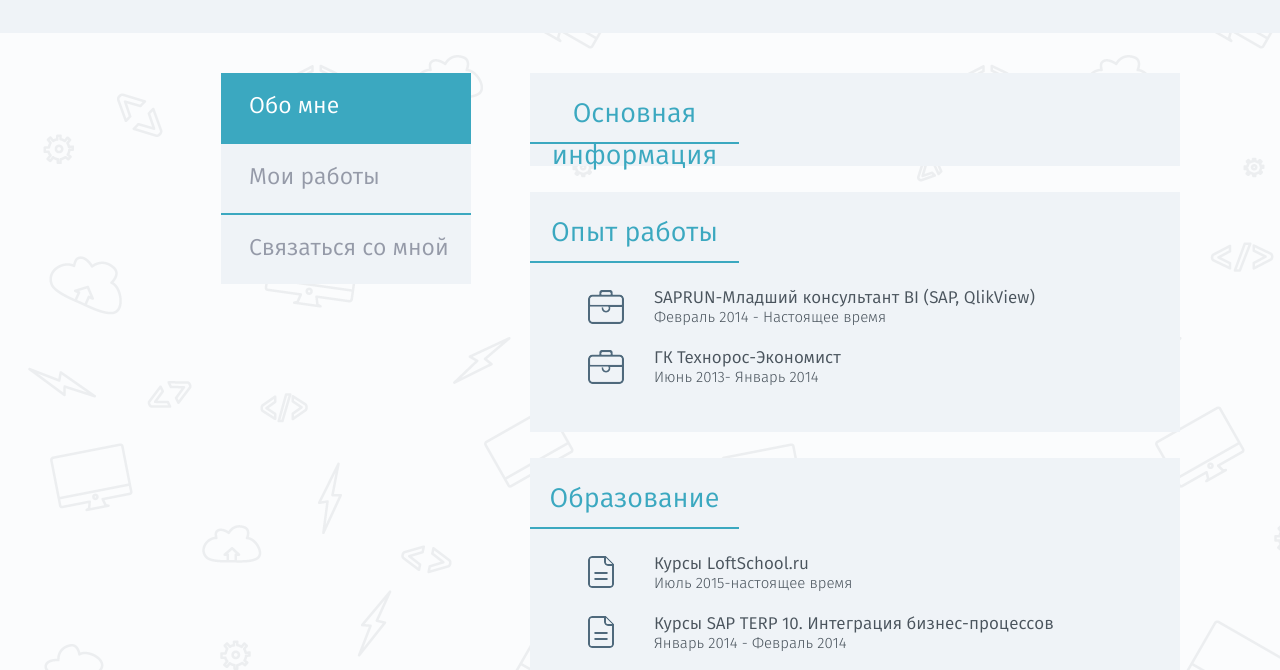
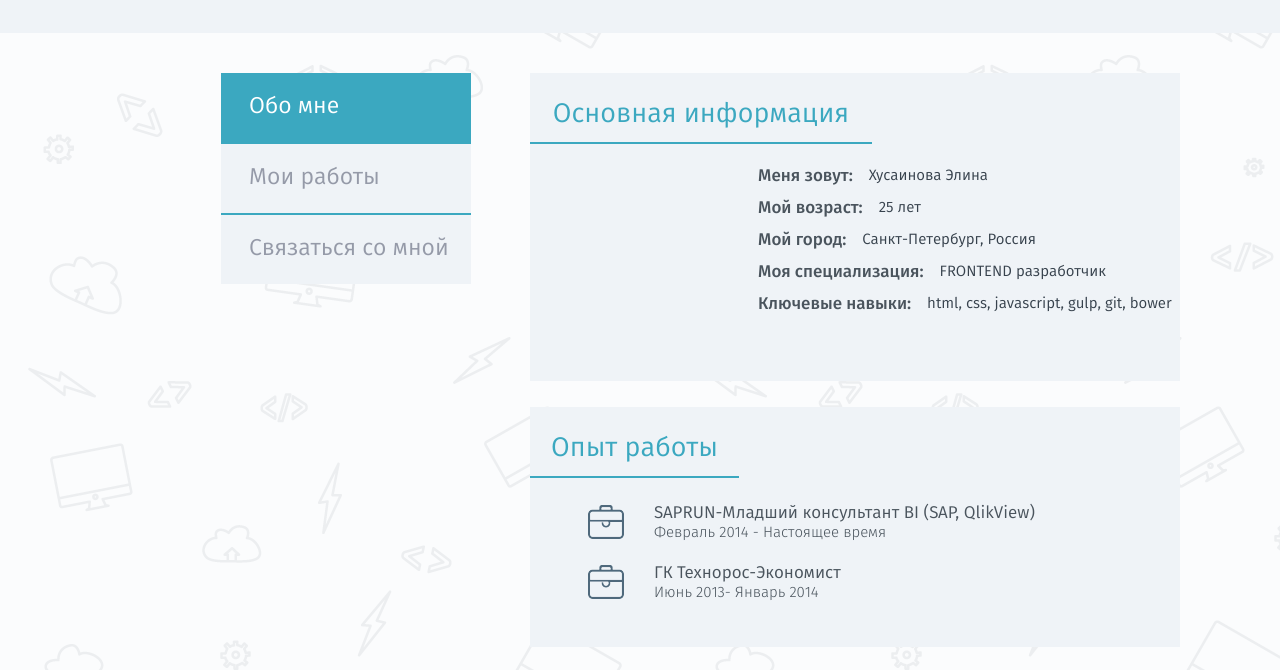
Before and after one commit to ElinaWeb/MyPortfolio, a website: page index.html in a window 1280 px wide. Shown: the part 86-756 px from the top of the page. Drawn offline with nearby package versions, Linux system fonts and the light colour scheme; files whose address does not match are found by name.

Commit message:
5 commit

```diff
--- a/app/bundle.css
+++ b/app/bundle.css
@@ -1,5 +1,5 @@
 html {
-  background-image: url("images/comppattern2.png");
+  background-image: url("../images/comppattern2.png");
 }
 
 body {
--- a/index.html
+++ b/index.html
@@ -7,13 +7,15 @@
 		"content="IE-edge">
 		<title>About Me</title>
 		<link rel="stylesheet" type="text/css" href="font/fira/fira.css" />
-		<link rel="stylesheet" type="text/css" href="app/bundle.css" />
+		<!--<link rel="stylesheet" type="text/css" href="app/bundle.css" />-->
+		<link rel="stylesheet" type="text/css" href="style/style.css" />
+		<link rel="stylesheet" type="text/css" href="src/bower/normalize.css/normalize.css" />
 	</head>
 	<body>
 
 		<div id="header">
 			<div id="link">
-				<a href="http://loftschool.com/"><img id="logo" src="..\Тестовое задание Хусаиновой Э\images/logo.png" alt="LoftSchool logo"></a>
+				<a href="http://loftschool.com/"><img id="logo" src="./images/logo.png" alt="LoftSchool logo"></a>
 				<a id="vk" href="http://vk.com/id5213141"></a>
 				<a id="twitter" href="http://twitter.com/"></a>
 				<a id="facebook" href="https://www.facebook.com/profile.php?id=100000820987389"></a>
@@ -31,9 +33,20 @@
 
 		<div id="allBlock">
 			<div class="block">
-				<div class="headerBlock">Основная информация</div>
+				<div class="headerBlock block1">Основная информация</div>
+				<div class="info">
+							<p class="headerInfo">Меня зовут: </p>
+							<p class="textInfo">Хусаинова Элина</p>
+							<p class="headerInfo">Мой возраст: </p>
+							<p class="textInfo">25 лет</p>
+							<p class="headerInfo">Мой город: </p>
+							<p class="textInfo">Санкт-Петербург, Россия</p>
+							<p class="headerInfo">Моя специализация: </p>
+							<p class="textInfo">FRONTEND разработчик</p>
+							<p class="headerInfo">Ключевые навыки: </p>
+							<p class="textInfo">html, css, javascript, gulp, git, bower</p>
+				</div>
 			</div>
-
 			<div class="block">
 				<div class="headerBlock">Опыт работы</div>
 				<ul>
--- a/package.json
+++ b/package.json
@@ -8,6 +8,7 @@
     "gulp-concat-css": "^2.2.0"
   },
   "devDependencies": {
+    "browser-sync": "^2.8.0",
     "gulp": "^3.9.0",
     "gulp-concat-css": "^2.2.0"
   },
--- a/style/style.css
+++ b/style/style.css
@@ -1,5 +1,5 @@
 html{
-	background-image: url("./images/comppattern2.png");
+	background-image: url("../images/comppattern2.png");
 }
 
 body{
@@ -153,10 +153,33 @@ body{
 	border-bottom: 2px solid #3ba8c0;
 }
 
+.headerBlock.block1{
+	width: 342px;
+}
+
+.info{
+	margin: 24px 0 46px 228px;
+}
+
+.headerInfo{
+	float: left;
+	margin: 0 16px 15px 0;
+	font: 17px fira_sansmedium, sans-serif;
+	color:#4a545d;
+	line-height: 17px;
+}
+
+.textInfo{
+	margin: 0 0 15px 0;
+	font: 15px fira_sansbook, sans-serif;
+	color:#37424d;
+	line-height: 17px;
+}
 .block ul {
 	padding-left: 0;
 	margin-top: 27px;
 	margin-bottom: 0;
+	list-style: none;
 }
 
 #imgWork{
@@ -166,7 +189,6 @@ body{
 
 .paragraph {
 	padding-left: 124px;
-	list-style: none;
 	background-position: 58px top;
 }
 .paragraph.work {
```
